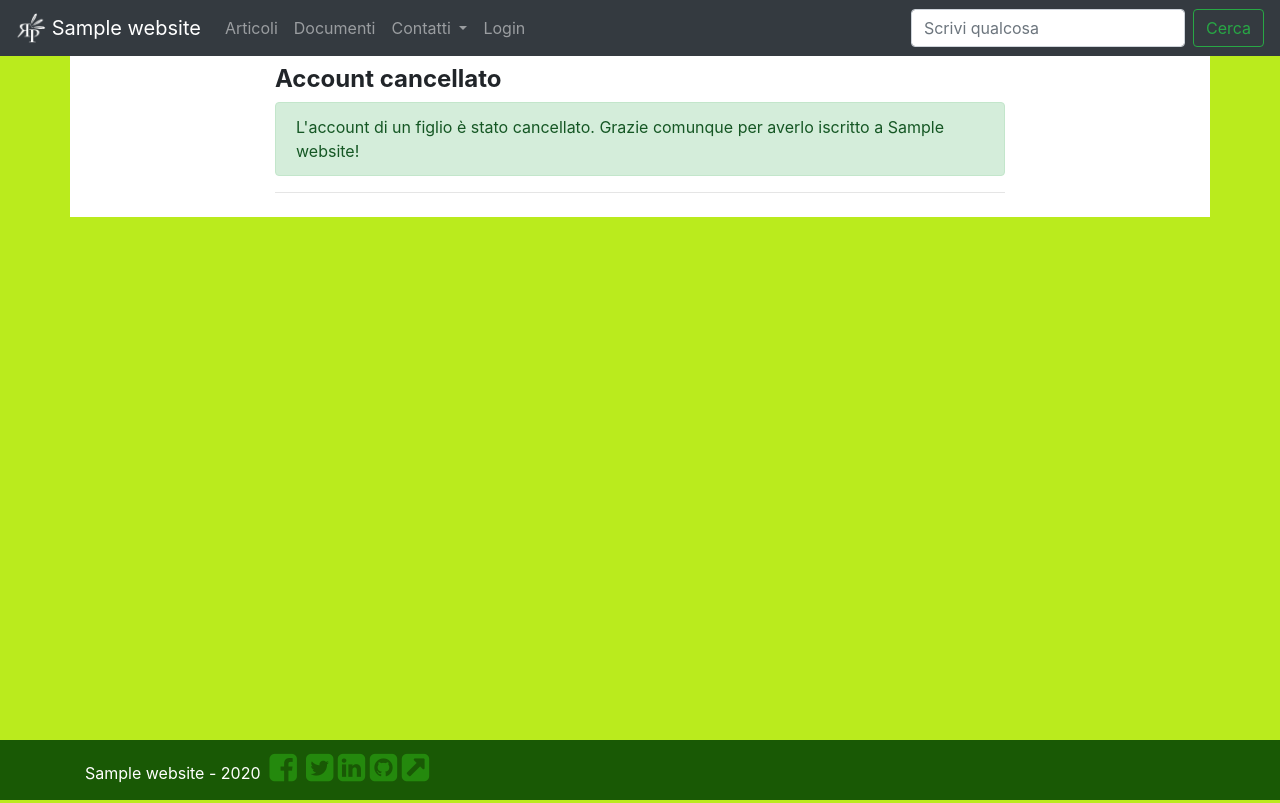
After one commit to andywar65/rp_repo, a Django app: template users/templates/users/profile_deleted_child.html in a window 1280 px wide. The commit adds this page. Run offline with Django 3.2, Linux system fonts and the light colour scheme; the template is opened without the code that fills it: most values are stand-ins (such as "Sample title", 1, 10 or a date in 2020); some libraries are stand-ins or nearby versions.

Commit message:
added deleted child template view

```diff
--- a/users/templates/users/account_children.html
+++ b/users/templates/users/account_children.html
@@ -9,7 +9,8 @@
     {% for child in children %}
       <h4><strong>Account di {{ child.get_full_name }}</strong></h4>
       <p>Nome utente: <strong>{{ child.username }}</strong></p>
-      <a class="btn btn-success" role="button" href="/accounts/profile/{{ child.id }}/change?parent={{ user.id }}">
+      <a class="btn btn-success" role="button"
+        href="/accounts/profile/{{ child.id }}/change?parent={{ user.id }}">
         Cambia i dati generali</a>
       {% if child.profile.gender %}
         <a class="btn btn-success" role="button" href="/accounts/profile/{{ child.id }}/change/registry?parent={{ user.id }}">
--- a/users/templates/users/profile_delete.html
+++ b/users/templates/users/profile_delete.html
@@ -10,7 +10,7 @@
     {% if not_possible %}
     <h4><strong>Aspetta un attimo, {{ user.get_short_name }}</strong></h4>
     <p class="alert alert-danger" role="alert">
-      Per cancellare il tuo accounts devi prima cancellare quello dei figli
+      Per cancellare il tuo account devi prima cancellare quello dei figli
       (oppure svincolarli se maggiorenni), dato che solo tu puoi gestire il
       loro account.
     </p>
--- /dev/null
+++ b/users/templates/users/profile_deleted_child.html
@@ -0,0 +1,18 @@
+{% extends 'base.html' %}
+
+{% block title %}{{ website.acro }} | Account cancellato{%endblock title %}
+
+{% block content %}
+<div class="row">
+  <div class="col-md-2"></div>
+  <div class="col-md-8">
+    <h4><strong>Account cancellato</strong></h4>
+    <p class="alert alert-success" role="alert">
+      L'account di un figlio è stato cancellato. Grazie comunque per averlo
+      iscritto a {{ website.name }}!
+    </p>
+    <hr class="mb-4">
+  </div>
+</div>
+
+{% endblock content %}
--- a/users/urls.py
+++ b/users/urls.py
@@ -4,7 +4,8 @@ from .views import (FrontLoginView, FrontLogoutView, FrontPasswordResetView,
     TemplateAccountView, FrontPasswordChangeView, FrontPasswordChangeDoneView,
     ProfileChangeView, ProfileDeleteView, TemplateDeletedView,
     ProfileChangeRegistryView, ProfileChangeAddressView, ProfileChangeCourseView,
-    ProfileChangeNoCourseView, ProfileAddChildView, ProfileDeleteChildView)
+    ProfileChangeNoCourseView, ProfileAddChildView, ProfileDeleteChildView,
+    TemplateDeletedChildView)
 
 #namespace is '/accounts/'
 urlpatterns = [
@@ -28,6 +29,8 @@ urlpatterns = [
         name='profile_delete_child'),
     path('profile/deleted/', TemplateDeletedView.as_view(),
         name='profile_deleted'),
+    path('profile/deleted_child/', TemplateDeletedChildView.as_view(),
+        name='profile_deleted_child'),
     path('login/', FrontLoginView.as_view(),
         name='front_login'),
     path('logout/', FrontLogoutView.as_view(),
--- a/users/views/account_views.py
+++ b/users/views/account_views.py
@@ -261,3 +261,6 @@ class ProfileDeleteChildView(LoginRequiredMixin, FormView):
 
 class TemplateDeletedView(TemplateView):
     template_name = 'users/profile_deleted.html'
+
+class TemplateDeletedChildView(TemplateView):
+    template_name = 'users/profile_deleted_child.html'
```
